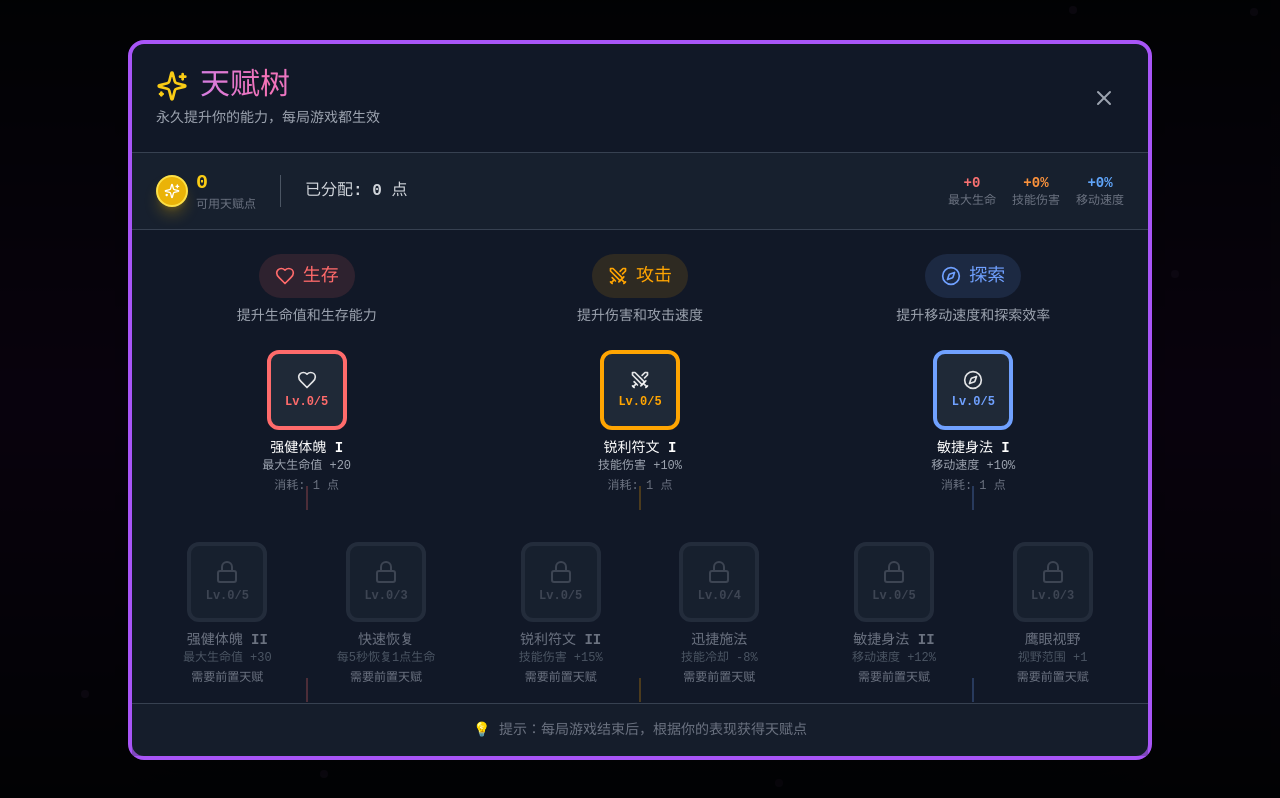
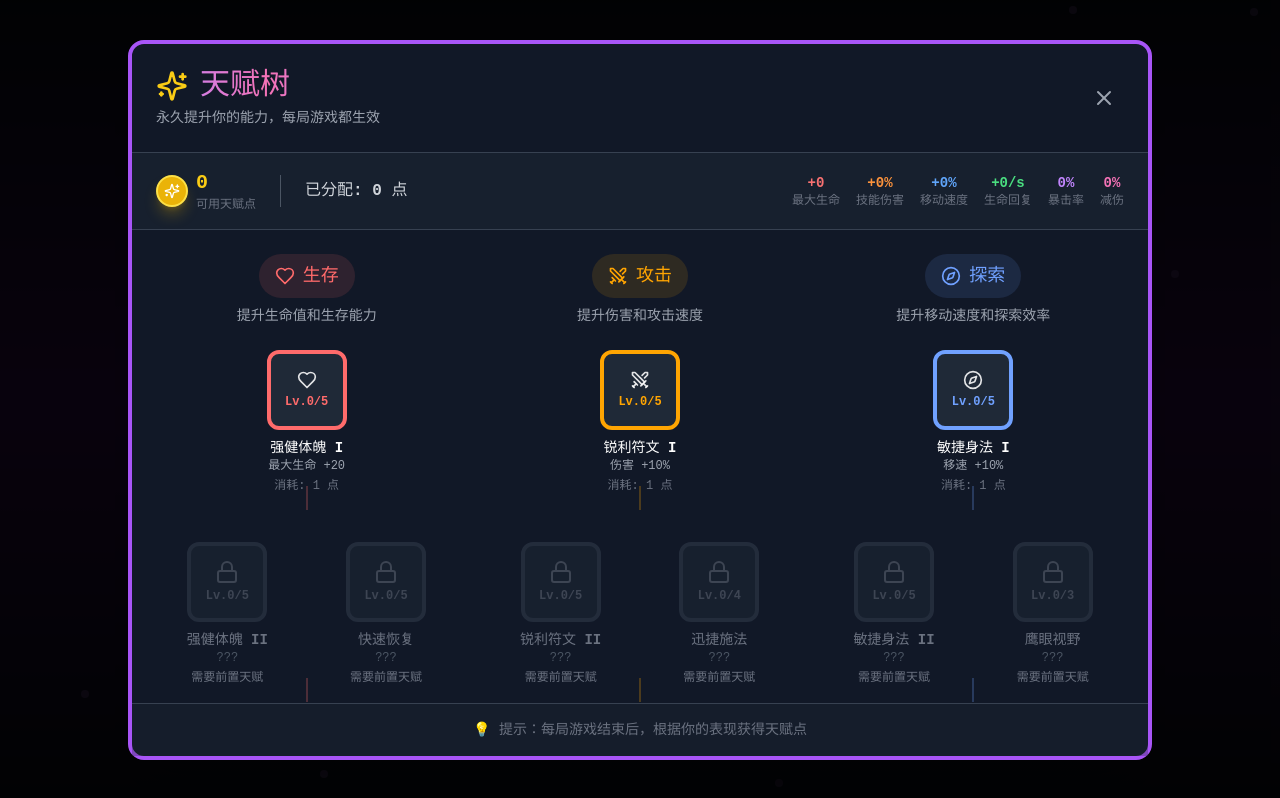
Before and after one commit to LuckyLL17/yq-25, a React (Vite) app: page / in a window 1280 px wide. Both pictures are taken after a click on the button "天赋树". Built offline with nearby package versions, Linux system fonts and the light colour scheme.

Commit message:
.1294570642211112:6f2e73c8f8faad043d12c36f71ed7a85_6a24ed5f8ee2315129e94ea9.6a24f6148ee2315129e95157.6a24f614921ab163997569a5:Trae CN.T(2026/6/7 12:39:48)

```diff
--- a/src/components/TalentTree.tsx
+++ b/src/components/TalentTree.tsx
@@ -27,6 +27,54 @@ const TalentTree = () => {
 
   const getNodeLevel = (nodeId: string) => {
     return saveData.unlockedTalents[nodeId] || 0;
+  };
+
+  const getEffectDescription = (node: TalentNode, level: number) => {
+    const effects = node.effects;
+    const descriptions: string[] = [];
+
+    for (const effect of effects) {
+      const value = effect.value * (level || 1);
+      switch (effect.type) {
+        case 'maxHp':
+          descriptions.push(`最大生命 +${value}`);
+          break;
+        case 'speed':
+          descriptions.push(`移速 +${Math.round(value * 100)}%`);
+          break;
+        case 'damage':
+          descriptions.push(`伤害 +${Math.round(value * 100)}%`);
+          break;
+        case 'attackSpeed':
+          descriptions.push(`冷却 -${Math.round(value * 100)}%`);
+          break;
+        case 'runeDrop':
+          descriptions.push(`符文掉落 +${Math.round(value * 100)}%`);
+          break;
+        case 'startRunes':
+          descriptions.push(`初始符文 +${value}`);
+          break;
+        case 'fov':
+          descriptions.push(`视野 +${value}`);
+          break;
+        case 'hpRegen':
+          descriptions.push(`每秒回复 ${value} 生命`);
+          break;
+        case 'damageReduction':
+          descriptions.push(`伤害减免 ${Math.round(value * 100)}%`);
+          break;
+        case 'critChance':
+          descriptions.push(`暴击率 +${Math.round(value * 100)}%`);
+          break;
+        case 'critDamage':
+          descriptions.push(`暴伤 +${Math.round(value * 100)}%`);
+          break;
+        default:
+          break;
+      }
+    }
+
+    return descriptions.join('，');
   };
 
   const renderTalentNode = (node: TalentNode, branchColor: string) => {
@@ -86,8 +134,13 @@ const TalentTree = () => {
             {node.name}
           </div>
           <div className={`text-xs ${level > 0 || canUnlock ? 'text-gray-400' : 'text-gray-600'}`}>
-            {node.description}
+            {level > 0 || canUnlock ? getEffectDescription(node, 1) : '???'}
           </div>
+          {level > 0 && (
+            <div className="text-xs text-green-400 mt-0.5">
+              当前: {getEffectDescription(node, level)}
+            </div>
+          )}
           {!isMaxed && (
             <div className={`text-xs mt-1 ${canAfford ? 'text-yellow-400' : 'text-gray-500'}`}>
               {canUnlock ? `消耗: ${cost} 点` : '需要前置天赋'}
@@ -200,6 +253,18 @@ const TalentTree = () => {
               <div className="text-blue-400 font-bold">+{Math.round(effects.speed * 100)}%</div>
               <div className="text-gray-500 text-xs">移动速度</div>
             </div>
+            <div className="text-center">
+              <div className="text-green-400 font-bold">+{effects.hpRegen}/s</div>
+              <div className="text-gray-500 text-xs">生命回复</div>
+            </div>
+            <div className="text-center">
+              <div className="text-purple-400 font-bold">{Math.round(effects.critChance * 100)}%</div>
+              <div className="text-gray-500 text-xs">暴击率</div>
+            </div>
+            <div className="text-center">
+              <div className="text-pink-400 font-bold">{Math.round(effects.damageReduction * 100)}%</div>
+              <div className="text-gray-500 text-xs">减伤</div>
+            </div>
           </div>
         </div>
 
--- a/src/data/talents.ts
+++ b/src/data/talents.ts
@@ -50,10 +50,10 @@ export const TALENT_NODES: TalentNode[] = [
   {
     id: 'survival_regen',
     name: '快速恢复',
-    description: '每5秒恢复1点生命',
-    maxLevel: 3,
+    description: '每秒恢复生命',
+    maxLevel: 5,
     costPerLevel: 2,
-    effects: [{ type: 'maxHp', value: 10 }],
+    effects: [{ type: 'hpRegen', value: 1 }],
     position: { x: 1, y: 1 },
     requires: ['survival_hp_1'],
     branch: 'survival',
@@ -61,10 +61,10 @@ export const TALENT_NODES: TalentNode[] = [
   {
     id: 'survival_tough',
     name: '铜墙铁壁',
-    description: '受到伤害减少10%',
-    maxLevel: 3,
+    description: '受到伤害减少',
+    maxLevel: 5,
     costPerLevel: 3,
-    effects: [{ type: 'maxHp', value: 50 }],
+    effects: [{ type: 'damageReduction', value: 0.05 }],
     position: { x: 0, y: 2 },
     requires: ['survival_hp_2'],
     branch: 'survival',
@@ -105,10 +105,13 @@ export const TALENT_NODES: TalentNode[] = [
   {
     id: 'attack_crit',
     name: '致命一击',
-    description: '暴击伤害 +20%',
-    maxLevel: 3,
+    description: '暴击率和暴击伤害提升',
+    maxLevel: 5,
     costPerLevel: 3,
-    effects: [{ type: 'damage', value: 0.2 }],
+    effects: [
+      { type: 'critChance', value: 0.05 },
+      { type: 'critDamage', value: 0.15 },
+    ],
     position: { x: 0, y: 2 },
     requires: ['attack_damage_2'],
     branch: 'attack',
@@ -180,6 +183,10 @@ export const calculateTalentEffects = (unlockedTalents: Record<string, number>)
     startRunes: 0,
     fov: 0,
     goldBonus: 0,
+    hpRegen: 0,
+    damageReduction: 0,
+    critChance: 0,
+    critDamage: 0,
   };
 
   for (const node of TALENT_NODES) {
--- a/src/game/GameEngine.ts
+++ b/src/game/GameEngine.ts
@@ -14,6 +14,7 @@ export class GameEngine {
   private lastTime: number = 0;
   private keys: Set<string> = new Set();
   private isRunning: boolean = false;
+  private hpRegenTimer: number = 0;
 
   public state: GameState;
   public onStateChange: (() => void) | null = null;
@@ -62,6 +63,7 @@ export class GameEngine {
       combineSlot1: null,
       combineSlot2: null,
       camera: { x: 0, y: 0 },
+      earnedTalentPoints: 0,
     };
   }
 
@@ -112,6 +114,7 @@ export class GameEngine {
     this.updateCamera();
     this.checkChestCollision();
     this.checkStairsCollision();
+    this.updateHpRegen(deltaTime);
 
     if (this.state.player.hp <= 0) {
       this.gameOver();
@@ -339,6 +342,24 @@ export class GameEngine {
     }
   }
 
+  private updateHpRegen(deltaTime: number) {
+    const saveData = loadSaveData();
+    const talentEffects = calculateTalentEffects(saveData.unlockedTalents);
+
+    if (talentEffects.hpRegen > 0) {
+      this.hpRegenTimer += deltaTime;
+      const regenInterval = 1000;
+
+      while (this.hpRegenTimer >= regenInterval) {
+        this.hpRegenTimer -= regenInterval;
+        const player = this.state.player;
+        if (player.hp < player.maxHp) {
+          player.hp = Math.min(player.maxHp, player.hp + talentEffects.hpRegen);
+        }
+      }
+    }
+  }
+
   private updateCamera() {
     if (!this.canvas) return;
 
@@ -444,6 +465,8 @@ export class GameEngine {
     const saveData = loadSaveData();
     const talentEffects = calculateTalentEffects(saveData.unlockedTalents);
 
+    this.hpRegenTimer = 0;
+
     const baseRuneCount = 4 + talentEffects.startRunes;
     const initialRunes = getRandomRunes(Math.max(4, Math.min(baseRuneCount, 8)));
     const equipped: (Rune | null)[] = [null, null, null, null];
@@ -476,6 +499,7 @@ export class GameEngine {
     this.state.runeInventory = initialRunes;
     this.state.equippedRunes = equipped;
     this.state.activeSkills = [];
+    this.state.earnedTalentPoints = 0;
     this.state.player = {
       position: { ...startPos },
       hp: maxHp,
@@ -500,6 +524,7 @@ export class GameEngine {
     this.state.scene = 'gameover';
 
     const talentPointsEarned = Math.max(1, Math.floor(this.state.currentLevel / 2) + Math.floor(this.state.killCount / 10));
+    this.state.earnedTalentPoints = talentPointsEarned;
 
     const saveData = addTalentPoints(talentPointsEarned);
 
@@ -507,8 +532,6 @@ export class GameEngine {
       totalKills: saveData.totalKills + this.state.killCount,
       highestLevel: Math.max(this.state.currentLevel, saveData.highestLevel),
     });
-
-    (window as any).earnedTalentPoints = talentPointsEarned;
 
     this.notifyStateChange();
   }
@@ -654,11 +677,26 @@ export class GameEngine {
     effect: string,
     isCrit: boolean = false
   ) {
-    const finalDamage = isCrit ? damage * 2 : damage;
+    const saveData = loadSaveData();
+    const talentEffects = calculateTalentEffects(saveData.unlockedTalents);
+
+    let finalDamage = damage;
+    let actuallyCrit = isCrit;
+
+    if (!isCrit && talentEffects.critChance > 0) {
+      if (Math.random() < talentEffects.critChance) {
+        actuallyCrit = true;
+        const critMultiplier = 2 + talentEffects.critDamage;
+        finalDamage = Math.floor(damage * critMultiplier);
+      }
+    } else if (isCrit) {
+      finalDamage = Math.floor(damage * (2 + talentEffects.critDamage));
+    }
+
     monster.hp -= finalDamage;
 
     const color = getElementColor(element as any);
-    this.addDamageNumber(monster.position, finalDamage, color, isCrit);
+    this.addDamageNumber(monster.position, finalDamage, color, actuallyCrit);
 
     if (element === 'fire') {
       if (!monster.statusEffects.find(s => s.type === 'burn')) {
@@ -712,10 +750,14 @@ export class GameEngine {
   private damagePlayer(damage: number) {
     if (this.state.player.invincible > 0) return;
 
-    this.state.player.hp -= damage;
+    const saveData = loadSaveData();
+    const talentEffects = calculateTalentEffects(saveData.unlockedTalents);
+    const finalDamage = Math.max(1, Math.floor(damage * (1 - talentEffects.damageReduction)));
+
+    this.state.player.hp -= finalDamage;
     this.state.player.invincible = GAME_CONFIG.INVINCIBLE_DURATION;
 
-    this.addDamageNumber(this.state.player.position, damage, '#ff4757', false);
+    this.addDamageNumber(this.state.player.position, finalDamage, '#ff4757', false);
 
     for (let i = 0; i < 8; i++) {
       this.addParticle(
--- a/src/store/gameStore.ts
+++ b/src/store/gameStore.ts
@@ -126,7 +126,6 @@ export const useGameStore = create<GameStore>((set, get) => ({
   },
 
   updateFromEngine: (state) => {
-    const earnedPoints = (window as any).earnedTalentPoints || 0;
     set({
       scene: state.scene,
       player: state.player,
@@ -140,12 +139,11 @@ export const useGameStore = create<GameStore>((set, get) => ({
       chests: state.chests,
       combineSlot1: state.combineSlot1,
       combineSlot2: state.combineSlot2,
-      earnedTalentPoints: earnedPoints,
+      earnedTalentPoints: state.earnedTalentPoints || 0,
     });
 
     if (state.scene === 'gameover') {
       set({ saveData: loadSaveData() });
-      (window as any).earnedTalentPoints = 0;
     }
   },
 }));
--- a/src/types/game.ts
+++ b/src/types/game.ts
@@ -182,6 +182,7 @@ export interface GameState {
   combineSlot1: Rune | null;
   combineSlot2: Rune | null;
   camera: Position;
+  earnedTalentPoints: number;
 }
 
 export interface SaveData {
@@ -202,7 +203,11 @@ export type TalentEffectType =
   | 'runeDrop'
   | 'startRunes'
   | 'fov'
-  | 'goldBonus';
+  | 'goldBonus'
+  | 'hpRegen'
+  | 'damageReduction'
+  | 'critChance'
+  | 'critDamage';
 
 export interface TalentEffect {
   type: TalentEffectType;
```
